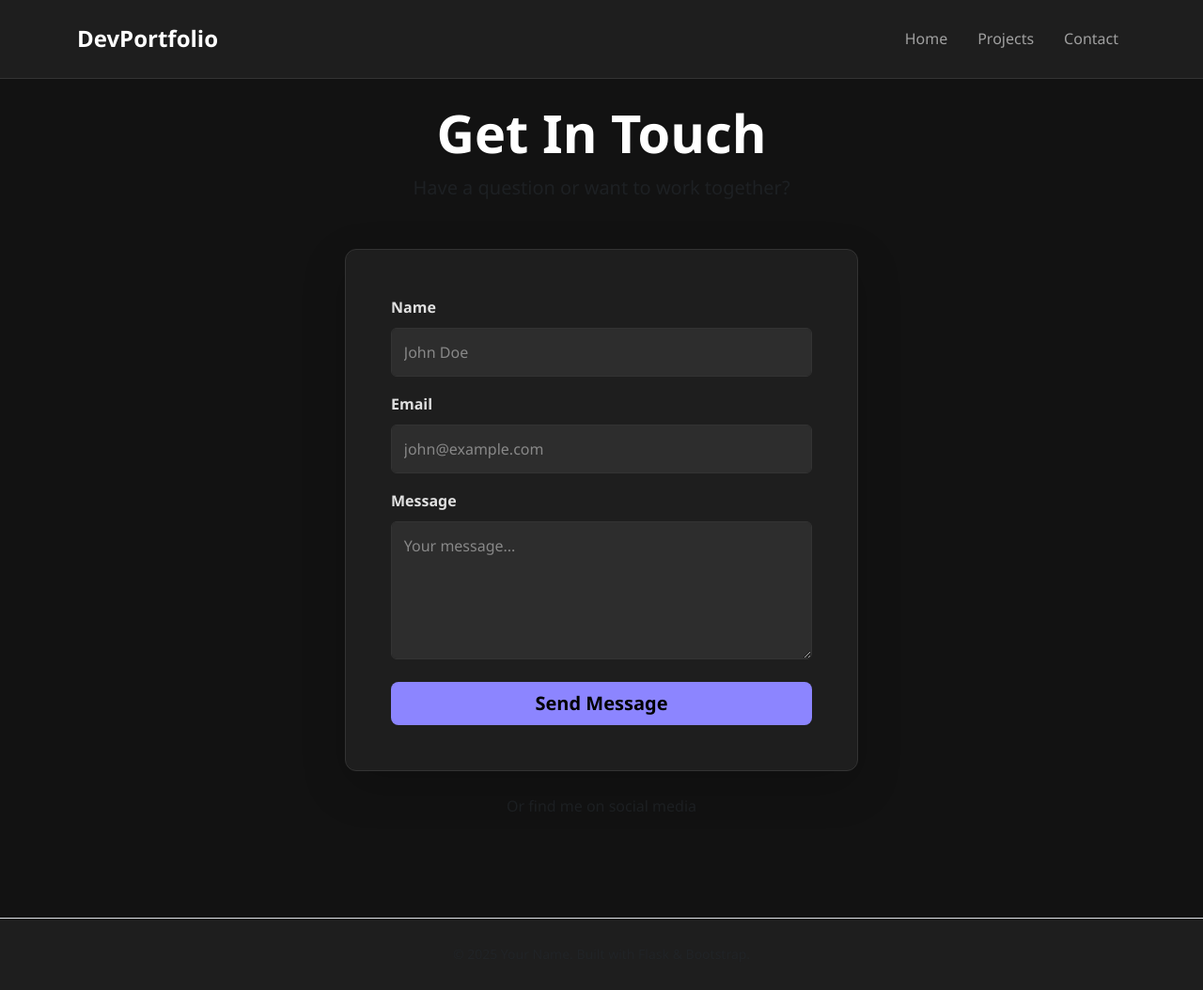
After one commit to Coolside-coder/Personal-Profile-Website, a Flask app: page /contact in a window 1280 px wide. The commit adds this page. Shown: the whole page at 94% size. Run offline with Flask 3, Linux system fonts and the light colour scheme.

Commit message:
Done with the contact page and the theme. {Minor issues are still left for action} but we will not do it for now... We'll do it later when we get good with css

```diff
--- a/app/__init__.py
+++ b/app/__init__.py
@@ -3,7 +3,10 @@ from flask import Flask
 def create_app():
     app = Flask(__name__)
 
-    #we will import routes later
+    # Required for session/flash messages.
+    # In production, this should be a complex random string in an .env file.
+    app.config['SECRET_KEY'] = 'dev-secret-key-123'
+
     from app import routes
     app.register_blueprint(routes.bp)
 
--- a/app/routes.py
+++ b/app/routes.py
@@ -1,4 +1,4 @@
-from flask import Blueprint, render_template, abort
+from flask import Blueprint, render_template, abort, request, flash, redirect, url_for
 
 bp = Blueprint('main', __name__)
 
@@ -60,3 +60,22 @@ def not_found_error(error):
     # We return the template AND the status code 404.
     # By default, Flask returns 200 (OK), so we must be explicit here.
     return render_template('404.html'), 404
+
+#New Contact Route
+@bp.route('/contact', methods=['GET', 'POST'])
+def contact():
+    if request.method == 'POST':
+        #Capture form data (In A real app, you'd send an email here)
+        name = request.form.get('name')
+        email = request.form.get('email')
+        message = request.form.get('message')
+
+        #Simple Verification
+        if not name or not email or not message:
+            flash('Please Fill Out All Fields!', 'danger')
+        else:
+            # "Flash" stores a message for the next page load
+            flash(f'Thanks {name}! Your message has been sent successfully.', 'success')
+            return redirect(url_for('main.contact'))
+
+    return render_template('contact.html')
--- a/app/static/css/style.css
+++ b/app/static/css/style.css
@@ -0,0 +1,174 @@
+/* --- Global Resets & Typography (DARK MODE) --- */
+:root {
+    --primary-color: #8c85ff;  /* Lighter Indigo for visibility on dark */
+    --accent-color: #03dac6;   /* Teal accent for buttons/highlights */
+    --bg-color: #121212;       /* Deepest Black */
+    --card-bg: #1e1e1e;        /* Dark Grey Surface */
+    --text-main: #e0e0e0;      /* Soft White */
+    --text-muted: #a0a0a0;     /* Light Grey */
+    --border-color: #333333;
+}
+
+body {
+    font-family: 'Segoe UI', Roboto, 'Helvetica Neue', sans-serif;
+    background-color: var(--bg-color);
+    color: var(--text-main);
+    line-height: 1.7;
+}
+
+h1, h2, h3, h4, h5, h6 {
+    color: #ffffff;
+    font-weight: 700;
+}
+
+/* Links */
+a {
+    text-decoration: none;
+    color: var(--primary-color);
+    transition: all 0.2s;
+}
+
+a:hover {
+    color: var(--accent-color);
+}
+
+/* --- Navigation Bar --- */
+.navbar {
+    background-color: var(--card-bg) !important;
+    border-bottom: 1px solid var(--border-color);
+    padding: 1rem 0;
+}
+
+.navbar-brand {
+    color: #ffffff !important;
+    font-weight: 800;
+    font-size: 1.5rem;
+}
+
+.nav-link {
+    color: var(--text-muted) !important;
+    font-weight: 500;
+    margin-left: 1rem;
+}
+
+.nav-link:hover, .nav-link.active {
+    color: var(--primary-color) !important;
+}
+
+/* --- Hero Section --- */
+.hero-section {
+    background: linear-gradient(135deg, #2c2c54 0%, #1e1e30 100%);
+    border: 1px solid var(--border-color);
+    color: white;
+    padding: 5rem 2rem;
+    border-radius: 1rem;
+    margin-bottom: 3rem;
+    box-shadow: 0 0 20px rgba(140, 133, 255, 0.1); /* Subtle glow */
+}
+
+/* --- Cards --- */
+.card {
+    border: 1px solid var(--border-color);
+    border-radius: 12px;
+    background-color: var(--card-bg);
+    color: var(--text-main);
+    transition: transform 0.3s ease, box-shadow 0.3s ease;
+}
+
+.card:hover {
+    transform: translateY(-5px);
+    box-shadow: 0 10px 20px rgba(0,0,0,0.5);
+    border-color: var(--primary-color); /* Highlight border on hover */
+}
+
+.card-header {
+    background-color: rgba(255,255,255,0.05);
+    border-bottom: 1px solid var(--border-color);
+    color: var(--text-muted);
+}
+
+.card-footer {
+    border-top: 1px solid var(--border-color);
+}
+
+/* --- Buttons --- */
+.btn-primary {
+    background-color: var(--primary-color);
+    border: none;
+    color: #000; /* Dark text on bright button for contrast */
+    font-weight: 700;
+}
+
+.btn-primary:hover {
+    background-color: #7971ea;
+    color: #fff;
+}
+
+.btn-outline-dark { /* Renaming behavior for dark mode */
+    color: var(--text-main);
+    border-color: var(--text-muted);
+}
+
+.btn-outline-dark:hover {
+    background-color: var(--text-main);
+    color: #000;
+}
+
+.badge {
+    color: #fff;
+}
+
+
+
+/* --- Forms (FIXED FOR READABILITY) --- */
+.form-label {
+    color: var(--text-main); /* Ensure labels are bright white */
+    font-weight: 600;
+    margin-bottom: 0.5rem;
+}
+
+.form-control {
+    background-color: #2d2d2d; /* Dark Grey Input Background */
+    border: 1px solid var(--border-color);
+    color: #ffffff; /* bright white text inside input */
+    padding: 0.8rem;
+}
+
+/* Fix Placeholder text color (often invisible in dark mode) */
+.form-control::placeholder {
+    color: #888;
+}
+
+.form-control:focus {
+    background-color: #333333;
+    color: #ffffff;
+    border-color: var(--primary-color);
+    box-shadow: 0 0 0 0.25rem rgba(140, 133, 255, 0.25);
+}
+
+/* --- Alerts (FIXED CONTRAST) --- */
+/* Override Bootstrap's default light colors */
+.alert-success {
+    background-color: rgba(25, 135, 84, 0.2); /* Transparent Green */
+    border-color: #198754;
+    color: #75b798; /* Bright Green Text */
+}
+
+.alert-danger {
+    background-color: rgba(220, 53, 69, 0.2); /* Transparent Red */
+    border-color: #dc3545;
+    color: #ea868f; /* Bright Red Text */
+}
+
+.alert-dismissible .btn-close {
+    filter: invert(1) grayscale(100%) brightness(200%); /* Makes the 'X' button white */
+}
+
+/* --- Footer --- */
+footer {
+    margin-top: 4rem;
+    padding-top: 2rem;
+    border-top: 1px solid var(--text-main) !important;
+    background-color: var(--card-bg);
+    color: var(--text-main);
+}
--- a/app/templates/base.html
+++ b/app/templates/base.html
@@ -9,7 +9,7 @@
 </head>
 <body>
 
-    <nav class="navbar navbar-expand-lg navbar-dark bg-dark mb-4">
+    <nav class="navbar navbar-expand-lg mb-4 sticky-top">
         <div class="container">
             <a class="navbar-brand" href="{{ url_for('main.home') }}">DevPortfolio</a>
             <button class="navbar-toggler" type="button" data-bs-toggle="collapse" data-bs-target="#navbarNav">
@@ -23,7 +23,7 @@
                     <li class="nav-item">
                         <a class="nav-link" href="#">Projects</a> </li>
                     <li class="nav-item">
-                        <a class="nav-link" href="#">Contact</a>
+                        <a class="nav-link" href="{{ url_for('main.contact') }}">Contact</a>
                     </li>
                 </ul>
             </div>
--- /dev/null
+++ b/app/templates/contact.html
@@ -0,0 +1,58 @@
+{% extends 'base.html' %}
+
+{% block title %}Contact Me{% endblock %}
+
+{% block content %}
+<div class="row justify-content-center">
+    <div class="col-md-8 col-lg-6">
+
+        <div class="text-center mb-5">
+            <h1 class="display-4 fw-bold">Get In Touch</h1>
+            <p class="lead text-muted">Have a question or want to work together?</p>
+        </div>
+
+        {% with messages = get_flashed_messages(with_categories=true) %}
+            {% if messages %}
+                {% for category, message in messages %}
+                    <div class="alert alert-{{ category }} alert-dismissible fade show" role="alert">
+                        {{ message }}
+                        <button type="button" class="btn-close" data-bs-dismiss="alert" aria-label="Close"></button>
+                    </div>
+                {% endfor %}
+            {% endif %}
+        {% endwith %}
+
+        <div class="card shadow-lg">
+            <div class="card-body p-5">
+                <form method="POST">
+                    <div class="mb-3">
+                        <label for="name" class="form-label">Name</label>
+                        <input type="text" class="form-control" id="name" name="name" placeholder="John Doe">
+                    </div>
+
+                    <div class="mb-3">
+                        <label for="email" class="form-label">Email</label>
+                        <input type="email" class="form-control" id="email" name="email" placeholder="john@example.com">
+                    </div>
+
+                    <div class="mb-4">
+                        <label for="message" class="form-label">Message</label>
+                        <textarea class="form-control" id="message" name="message" rows="5" placeholder="Your message..."></textarea>
+                    </div>
+
+                    <div class="d-grid">
+                        <button type="submit" class="btn btn-primary btn-lg">Send Message</button>
+                    </div>
+                </form>
+            </div>
+        </div>
+
+        <div class="text-center mt-4">
+            <p class="text-muted">Or find me on social media</p>
+            <a href="#" class="mx-2 fs-4"><i class="bi bi-github"></i></a>
+            <a href="#" class="mx-2 fs-4"><i class="bi bi-linkedin"></i></a>
+            <a href="#" class="mx-2 fs-4"><i class="bi bi-twitter"></i></a>
+        </div>
+    </div>
+</div>
+{% endblock %}
--- a/app/templates/index.html
+++ b/app/templates/index.html
@@ -3,7 +3,7 @@
 {% block title %}Home - DevPortfolio{% endblock %}
 
 {% block content %}
-<div class="p-5 mb-4 bg-light rounded-3 text-center">
+<div class="p-5 mb-4 hero-section text-center">
     <div class="container-fluid py-5">
         <h1 class="display-5 fw-bold">Hi, I'm a Python Developer</h1>
         <p class="col-md-8 fs-4 mx-auto">
```
